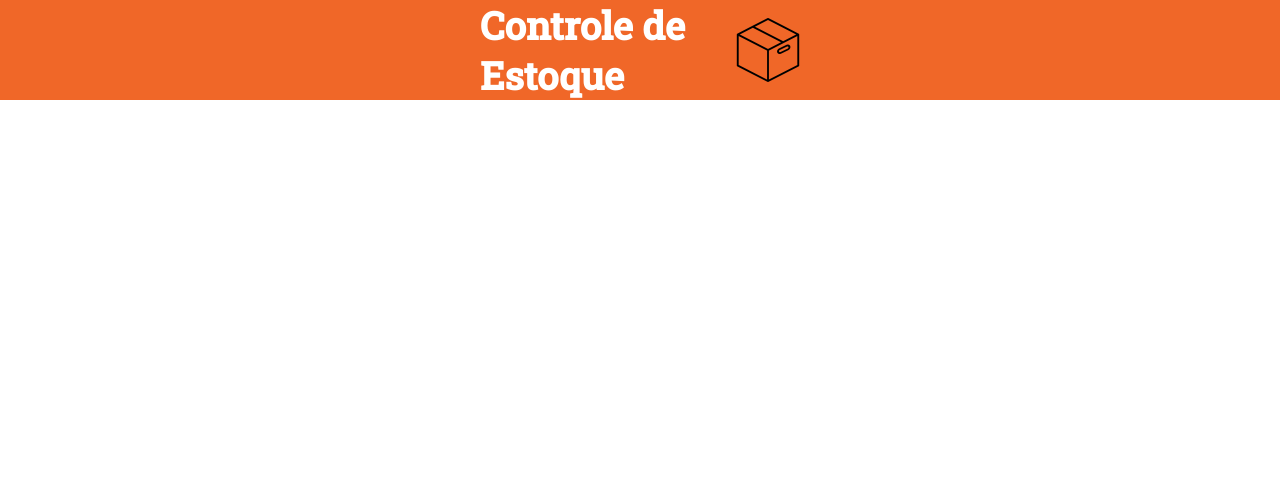
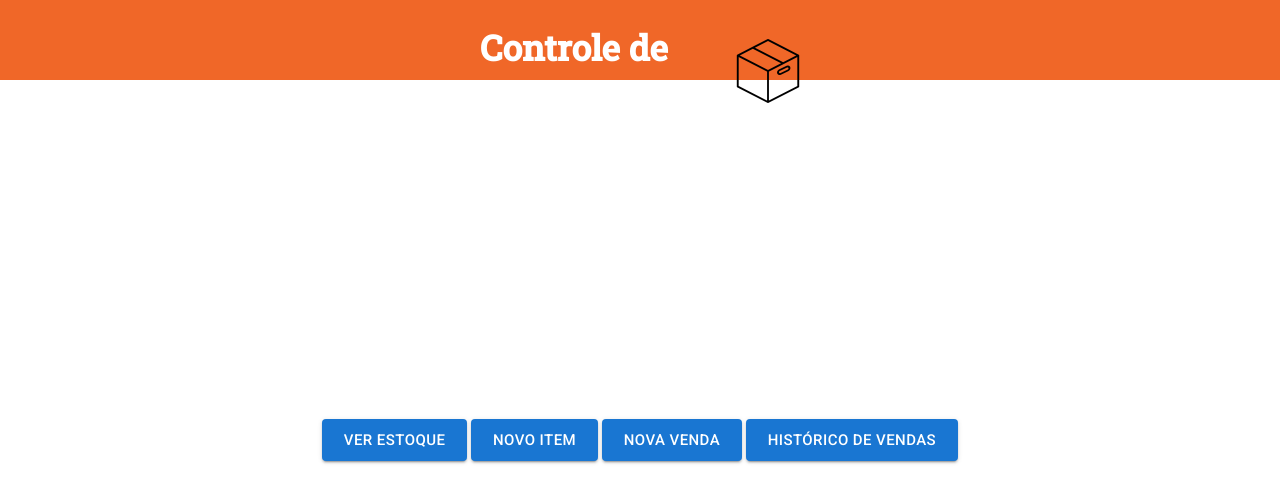
Before and after one commit to LucasGlopes/ControleDeEstoque, a React (Create React App) app in the folder frontend/: page / in a window 1280 px wide. Shown: the top 502 px of the page. Built offline with nearby package versions, Linux system fonts and the light colour scheme; the HTML template or start-up script is replaced by a standard one.

Commit message:
Adição de botões

```diff
--- a/frontend/src/App.tsx
+++ b/frontend/src/App.tsx
@@ -1,12 +1,21 @@
+import Box from '@mui/material/Box';
 import React from 'react';
+import Body from './components/Body/Body';
 import NavBar from './components/NavBar/NavBar';
 
 
 function App() {
   return (
-    <div className="App">
+    // <div className="App">
+    //   <NavBar />
+    //   {/* <FunctionsBar /> */}
+    //   <Body />
+    // </div>
+    <Box sx={{ width: "100vw", height: "100vh" }}>
       <NavBar />
-    </div>
+      <Body />
+
+    </Box>
   );
 }
 
--- /dev/null
+++ b/frontend/src/components/Body/Body.tsx
@@ -0,0 +1,22 @@
+import React from "react";
+import { Grid } from '@mui/material'
+import FunctionsBar from "../FunctionsBar/FunctionsBar";
+
+const Body: React.FC = () => {
+    return (
+        <Grid
+            container
+            direction="column"
+            justifyContent="center"
+            alignItems="center"
+            sx={{
+                width: '100vw',
+                height: '90%',
+            }}
+        >
+            <FunctionsBar />
+        </Grid>
+    )
+}
+
+export default Body;
--- /dev/null
+++ b/frontend/src/components/FunctionButton/FunctionButton.tsx
@@ -0,0 +1,29 @@
+import React from 'react';
+import Button from '@mui/material/Button';
+import styled from '@emotion/styled';
+
+interface FunctionButtonProps {
+    title: string;
+}
+
+const StyledButton = styled(Button)`
+  color: #fff;
+  &:focus {
+    background-color: green;
+  }
+`;
+
+const FunctionButton: React.FC<FunctionButtonProps> = (props) => {
+    const { title } = props;
+
+    return (
+        <StyledButton
+                variant="contained"
+                size="large"
+            >
+                {title}
+        </StyledButton>
+    )
+}
+
+export default FunctionButton;
--- /dev/null
+++ b/frontend/src/components/FunctionsBar/FunctionsBar.tsx
@@ -0,0 +1,27 @@
+import React from "react";
+import { Button, Grid } from '@mui/material'
+import FunctionButton from "../FunctionButton/FunctionButton";
+
+const FunctionsBar: React.FC = () => {
+
+    return (
+        <Grid
+            container
+            direction="row"
+            justifyContent="space-around"
+            alignItems="center"
+            sx={{
+                width: '50%',
+                // backgroundColor: 'bluse',
+            }}
+        >
+            <FunctionButton title={"Ver Estoque"} />
+            <FunctionButton title={"Novo Item"} />
+            <FunctionButton title={"Nova Venda"} />
+            <FunctionButton title={"Histórico de Vendas"} />
+
+        </Grid>
+    )
+}
+
+export default FunctionsBar;
--- a/frontend/src/components/NavBar/NavBar.tsx
+++ b/frontend/src/components/NavBar/NavBar.tsx
@@ -1,10 +1,21 @@
 import React from "react";
 import './style.css'
 import caixa from '../../imgs/caixa.png';
+import { Grid } from "@mui/material";
 
 const NavBar: React.FC = () => {
     return (
-        <div className="navBarContainer">
+        <Grid
+            container
+            direction="row"
+            justifyContent="center"
+            alignItems="center"
+            sx={{
+                backgroundColor: "rgb(240, 103, 40)",
+                color: "white",
+                height: '10%'
+            }}
+        >
                 <div className="logo">
                     <h1>
                         Controle de Estoque
@@ -15,7 +26,9 @@ const NavBar: React.FC = () => {
                         style={{width: '4rem'}}
                     />
                 </div>
-        </div>
+
+        </Grid>
+
     )
 }
 
--- a/frontend/src/components/NavBar/style.css
+++ b/frontend/src/components/NavBar/style.css
@@ -8,8 +8,7 @@
 
     height: 6.25rem;
 
-    font-family: 'Roboto Slab', serif;
-    font-size: 1.2rem;
+
 
 }
 
@@ -20,4 +19,7 @@
 
     width: 25%;
 
+    font-family: 'Roboto Slab', serif;
+    font-size: 1.1rem;
+
 }
```
Lines whose indentation alone changed are shown as unchanged.
